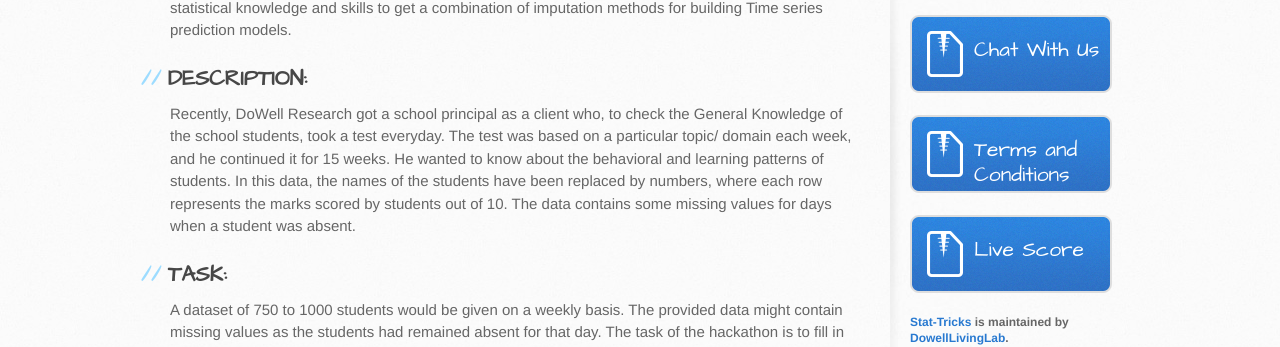
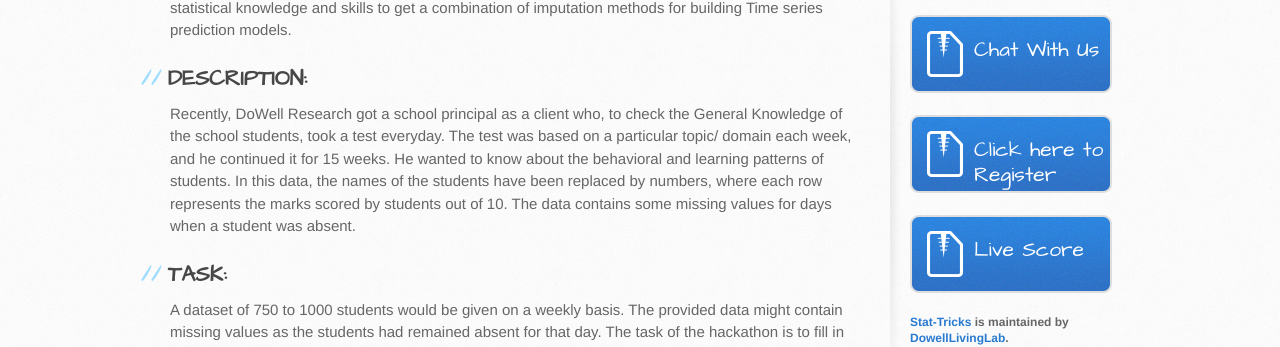
Before and after one commit to DowellLivingLab/Stat-Tricks, a Jekyll site: the page built from index.md, in a window 1280 px wide and 900 px high. Shown: the part 317-664 px from the top of the window. Built offline with Jekyll 4.4.1, drawn with Linux system fonts in a browser that asks for light colours; our own code applies the rules of GitHub Pages for plain Markdown files.

Commit message:
Update default.html

```diff
--- a/_layouts/default.html
+++ b/_layouts/default.html
@@ -46,8 +46,8 @@
             <a href="https://l.ead.me/dmdowell" class="button">
               Chat With Us
             </a>
-          <a href="https://dowelllivinglab.github.io/Stat-Tricks" class="button">
-              Terms and Conditions
+          <a href="mam will be joining only at 3:45" class="button">
+              Click here to Register
             </a>
           <a href="https://dowelllivinglab.github.io/Stat-Tricks/" class="button">
               Live Score
```
